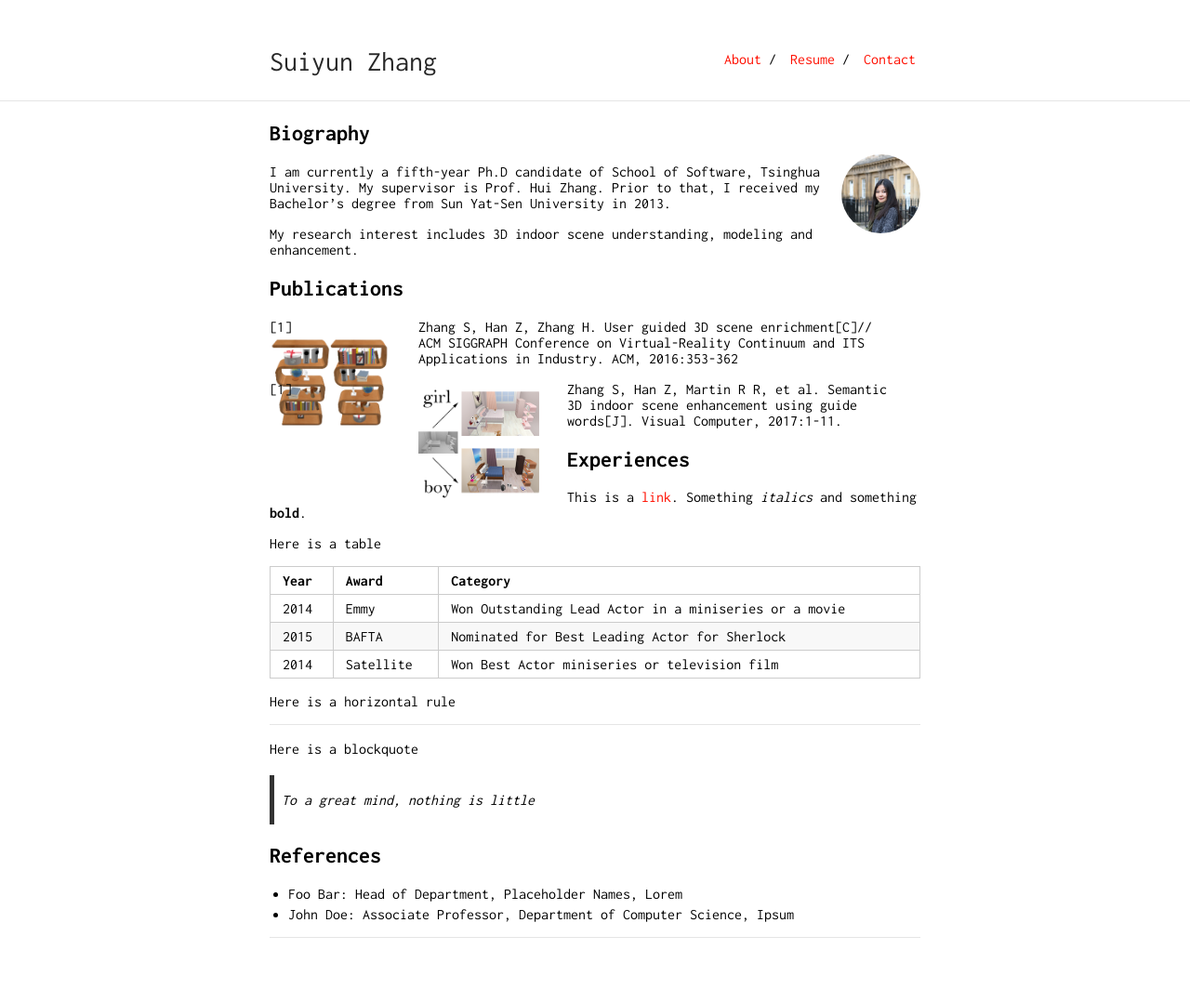
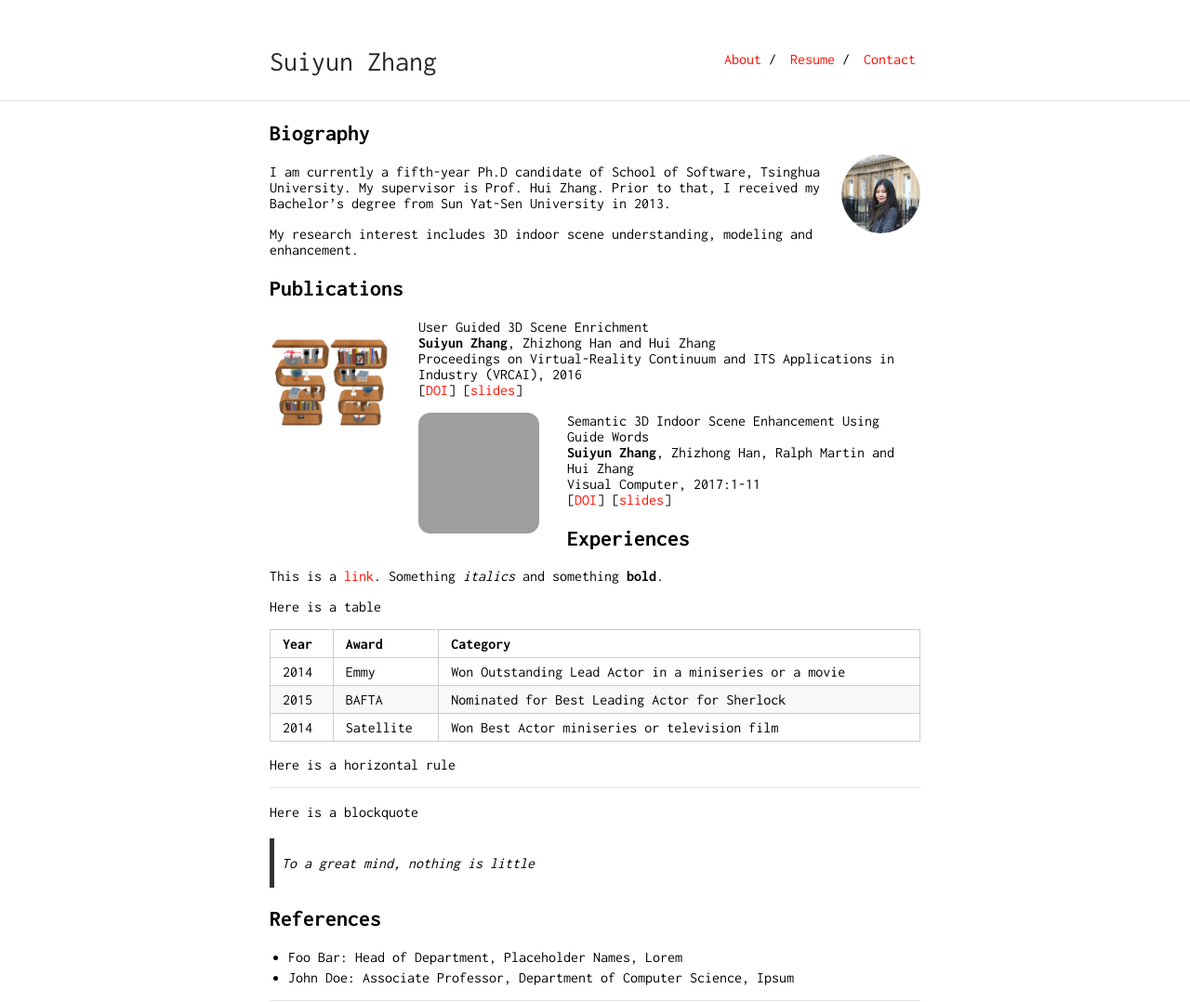
Before and after one commit to zhsuiy/suiyun.github.io, a Jekyll site: the page built from index.md, in a window 1280 px wide. Shown: the whole page at 93% size. Built offline with Jekyll 4.4.1, drawn with Linux system fonts in a browser that asks for light colours; our own code applies the rules of GitHub Pages for plain Markdown files; before the commit the page ends 1010 px from its top, so only the background shows below that; grey boxes are pictures that could not be loaded.

Commit message:
edit file

```diff
--- a/index.md
+++ b/index.md
@@ -13,12 +13,18 @@
 ## Publications
 
 <img class="project-picture" src="enrichment.png">
+User Guided 3D Scene Enrichment
+**Suiyun Zhang**, Zhizhong Han and Hui Zhang
+Proceedings on Virtual-Reality Continuum and ITS Applications in Industry (VRCAI), 2016
+\[[DOI](https://doi.org/10.1145/3013971.3014002 "paper")\] \[[slides](enrichment.pdf)\]
 
-1. Zhang S, Han Z, Zhang H. User guided 3D scene enrichment[C]// ACM SIGGRAPH Conference on Virtual-Reality Continuum and ITS Applications in Industry. ACM, 2016:353-362
 
-<img class="project-picture" src="enhancement.png">
+<img class="project-picture" src="enhancement.jpg">
+Semantic 3D Indoor Scene Enhancement Using Guide Words
+**Suiyun Zhang**, Zhizhong Han, Ralph Martin and Hui Zhang
+Visual Computer, 2017:1-11
+\[[DOI](https://doi.org/10.1007/s00371-017-1394-5, "paper")\] \[[slides](enhancement.pdf)\]
 
-2. Zhang S, Han Z, Martin R R, et al. Semantic 3D indoor scene enhancement using guide words[J]. Visual Computer, 2017:1-11.
 
 ## Experiences
 
```
